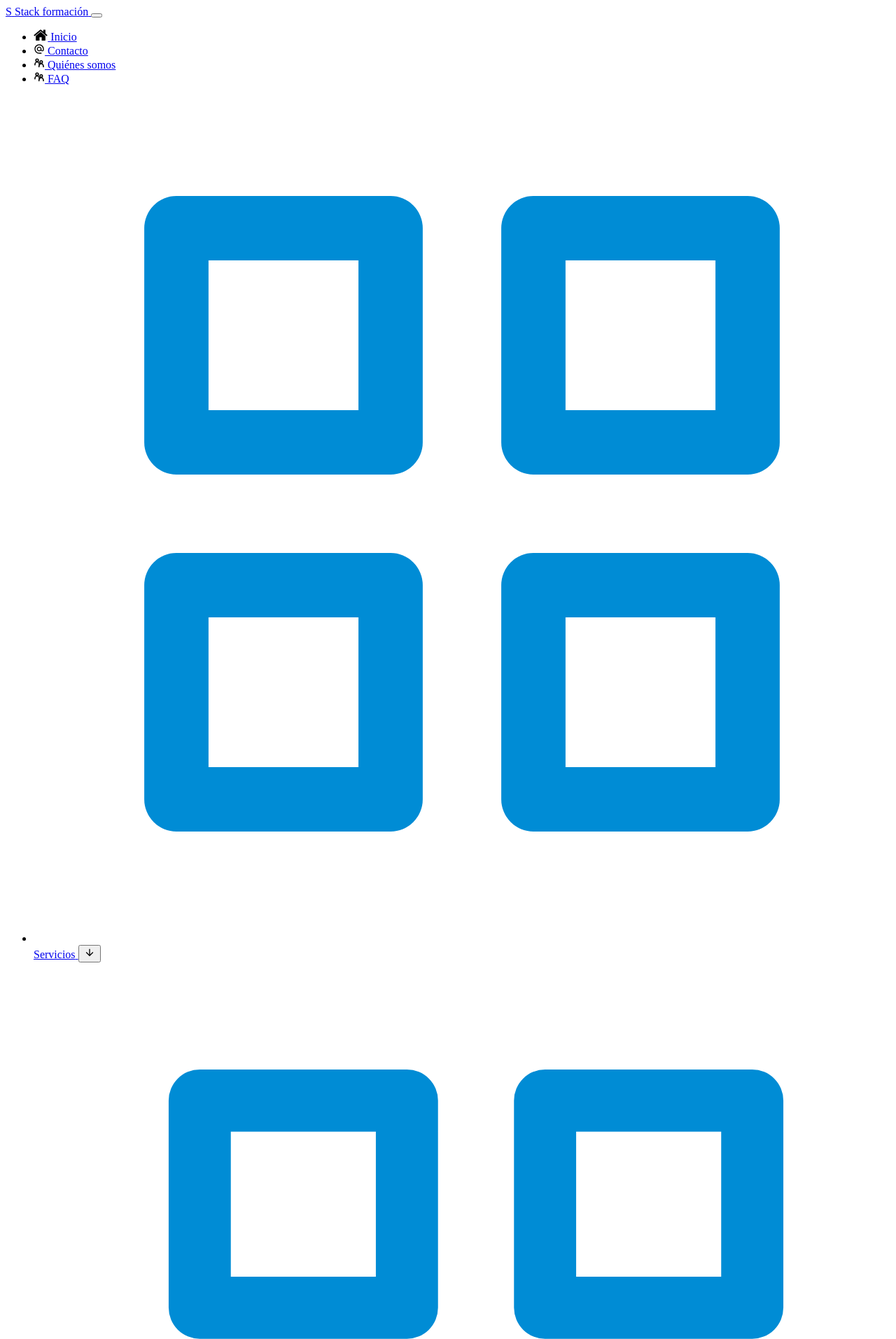
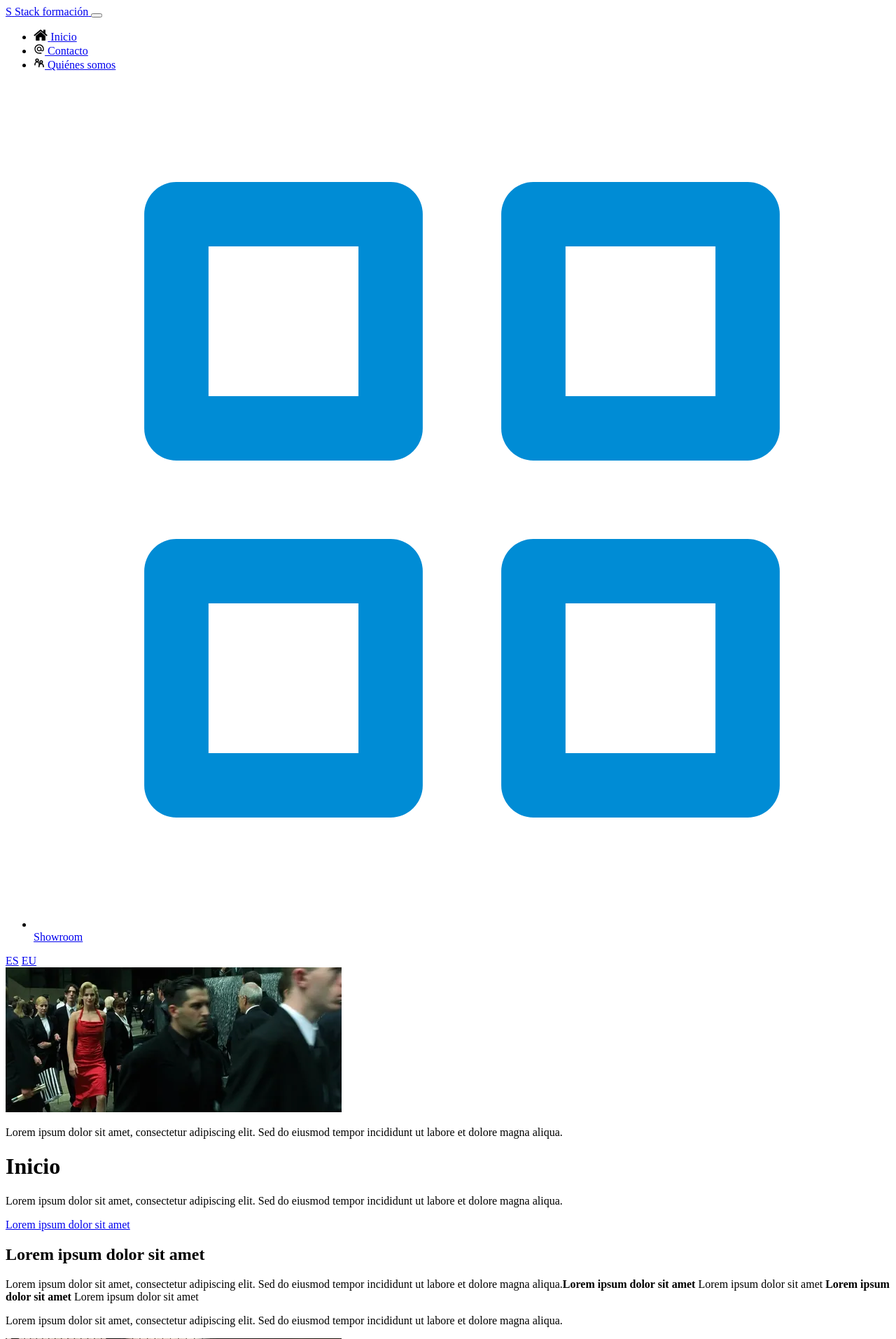
Before and after one commit to fernandacastillo-ux/The-Lord, a PHP site: page /es in a window 1280 px wide. Shown: the top 1913 px of the page at 70% size. Run offline with PHP 8.4, Linux system fonts and the light colour scheme; some libraries are stand-ins or nearby versions.

Commit message:
intentosub23

```diff
--- a/App/config/config.php
+++ b/App/config/config.php
@@ -12,21 +12,13 @@ return [
             "/es" => ["view" => "inicio.php", "resources" => "src/assets/js/inicio.js"],
             "/es/quienes-somos" => ["view" => "quienessomos.php", "resources" => "src/assets/js/quienessomos.js"],
             "/es/contacto" => ["view" => "contacto.php", "resources" => "src/assets/js/contacto.js"],
-            "/es/servicios" => ["view" => "servicios.php", "resources" => "src/assets/js/servicios.js"],
-            "/es/servicios/servicio1" => ["view" => "servicio1.php", "resources" => "src/assets/js/servicio1.js"],
-            "/es/servicios/servicio2" => ["view" => "servicio2.php", "resources" => "src/assets/js/servicio2.js"],
             "/es/404" => ["view" => "404.php", "resources" => "src/assets/js/404.js"],
-            "/es/preguntas-frecuentes" => ["view" => "faq.php", "resources" => "src/assets/js/faq.js"]
         ],
         "eu" => [
             "/eu" => ["view" => "inicio.php", "resources" => "src/assets/js/inicio.js"],
             "/eu/quienessomos" => ["view" => "quienessomos.php", "resources" => "src/assets/js/quienessomos.js"],
             "/eu/contacto" => ["view" => "contacto.php", "resources" => "src/assets/js/contacto.js"],
-            "/eu/servicios" => ["view" => "servicios.php", "resources" => "src/assets/js/servicios.js"],
-            "/eu/servicios/servicio1" => ["view" => "servicio1.php", "resources" => "src/assets/js/servicio1.js"],
-            "/eu/servicios/servicio2" => ["view" => "servicio2.php", "resources" => "src/assets/js/servicio2.js"],
             "/eu/404" => ["view" => "404.php", "resources" => "src/assets/js/404.js"],
-            "/eu/preguntas-frecuentes" => ["view" => "faq.php", "resources" => "src/assets/js/faq.js"]
         ],
     ],
 ];
--- a/App/includes/es/enlaces.php
+++ b/App/includes/es/enlaces.php
@@ -25,51 +25,6 @@
     </li>
 
     <li class="enlaces01__item">
-        <a class="enlaces01__link" href="<?= url("/es/preguntas-frecuentes") ?>" title="Lorem ipsum">
-            <img class="enlaces01__icon" src="<?= asset("assets/img/icons/persons.svg") ?>" alt="" title="" aria-hidden="true" />
-            <span>FAQ</span>
-        </a>
-    </li>
-
-    <li class="enlaces01__item enlaces01__item--hasSubmenu" data-nav01-submenu-item>
-        <div class="enlaces01__submenuHeader">
-            <a class="enlaces01__link enlaces01__link--parent" href="<?= url("/es/servicios") ?>" title="Lorem ipsum">
-                <img class="enlaces01__icon" src="<?= asset("assets/img/icons/grid.svg") ?>" alt="" title="" aria-hidden="true" />
-                <span>Servicios</span>
-            </a>
-            <button
-                class="enlaces01__submenuToggle"
-                type="button"
-                aria-controls="<?= e($idSubmenu) ?>"
-                aria-expanded="false"
-                aria-label="Abrir submenú de servicios"
-                title="Lorem ipsum"
-                data-nav01-submenu-toggle
-                data-nav01-label-open="Abrir submenú"
-                data-nav01-label-close="Cerrar submenú"
-                data-nav01-submenu-label="Servicios"
-            >
-                <img class="enlaces01__chevron" src="<?= asset("assets/img/icons/arrow-down.svg") ?>" alt="" title="" aria-hidden="true" />
-            </button>
-        </div>
-
-        <ul class="enlaces01__submenu" id="<?= e($idSubmenu) ?>" data-nav01-submenu>
-            <li class="enlaces01__item">
-                <a class="enlaces01__link enlaces01__link--child" href="<?= url("/es/servicio1") ?>" title="Lorem ipsum">
-                    <img class="enlaces01__icon" src="<?= asset("assets/img/icons/grid.svg") ?>" alt="" title="" aria-hidden="true" />
-                    <span>Servicio 1</span>
-                </a>
-            </li>
-            <li class="enlaces01__item">
-                <a class="enlaces01__link enlaces01__link--child" href="<?= url("/es/servicio2") ?>" title="Lorem ipsum">
-                    <img class="enlaces01__icon" src="<?= asset("assets/img/icons/boxes.svg") ?>" alt="" title="" aria-hidden="true" />
-                    <span>Servicio 2</span>
-                </a>
-            </li>
-        </ul>
-    </li>
-
-    <li class="enlaces01__item">
         <a class="enlaces01__link" href="<?= url("/showroom") ?>" title="Lorem ipsum">
             <img class="enlaces01__icon" src="<?= asset("assets/img/icons/grid.svg") ?>" alt="" title="" aria-hidden="true" />
             <span>Showroom</span>
--- a/vite.config.js
+++ b/vite.config.js
@@ -19,9 +19,6 @@ export default defineConfig({
             input: {
                 inicio: resolvePath("./src/assets/js/inicio.js"),
                 contacto: resolvePath("./src/assets/js/contacto.js"),
-                servicios: resolvePath("./src/assets/js/servicios.js"),
-                servicio1: resolvePath("./src/assets/js/servicio1.js"),
-                servicio2: resolvePath("./src/assets/js/servicio2.js"),
                 quienessomos: resolvePath("./src/assets/js/quienessomos.js"),
                 404: resolvePath("./src/assets/js/404.js"),
                 showroom: resolvePath("./src/assets/js/showroom.js"),
```
Also changed, not shown: App/includes/eu/enlaces.php (+0 -45 lines).
